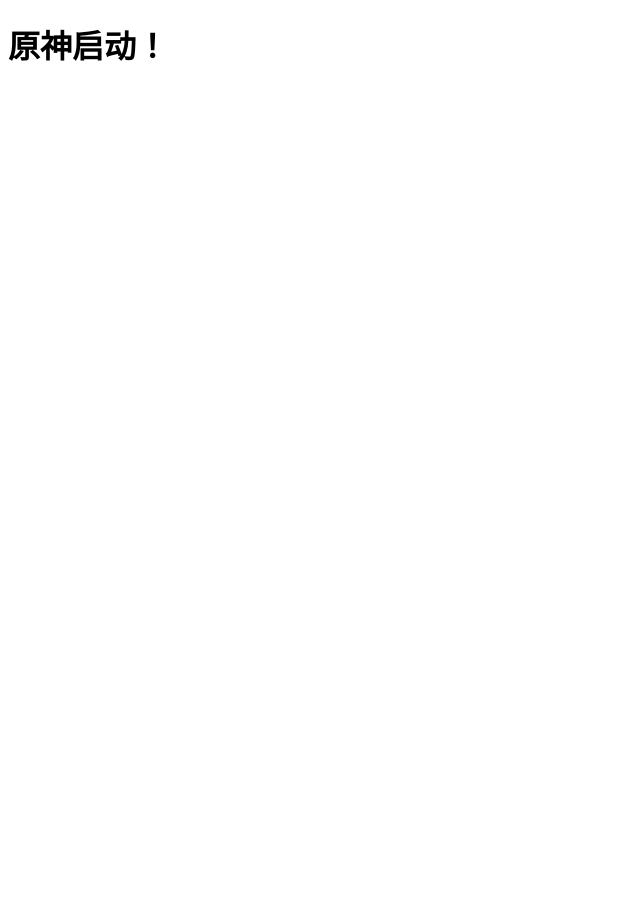
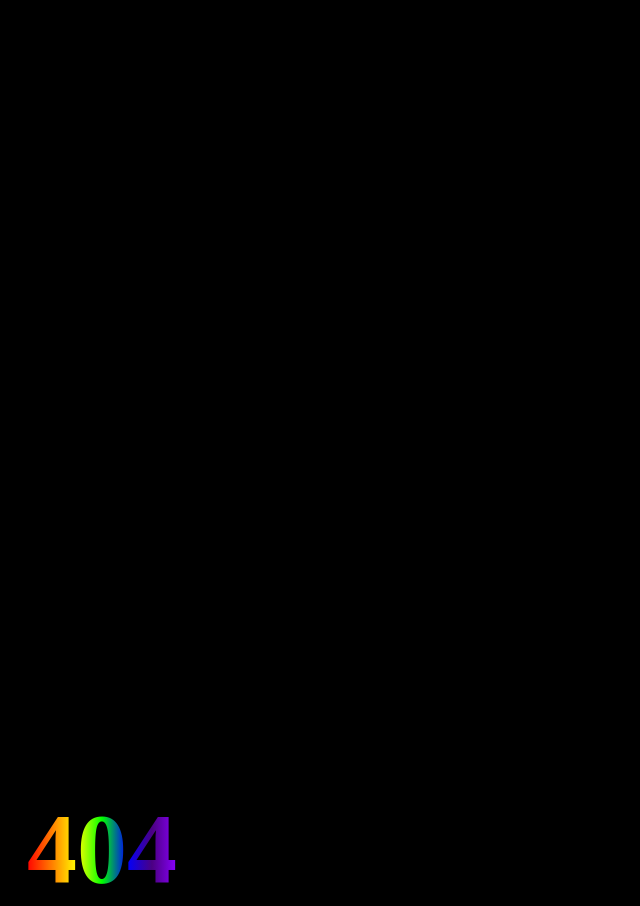
Before and after one commit to kkchara/ACGcard, a website: page static/html/404page.html in a window 1280 px wide. Shown: the whole page, without its empty margins (0-640 px from the left). Before the commit the page ends 800 px from the top, so only its background shows below. Drawn offline with Linux system fonts and the light colour scheme.

Commit message:
vercel 0.0.10

```diff
--- a/static/html/404page.html
+++ b/static/html/404page.html
@@ -3,9 +3,69 @@
 <head>
     <meta charset="UTF-8">
     <meta name="viewport" content="width=device-width, initial-scale=1.0">
-    <title>测试</title>
+    <title>404</title>
+    <style>
+        body {
+            display: flex;
+            justify-content: center;
+            align-items: center;
+            height: 100vh;
+            margin: 0;
+            background: #000; /* 背景设置为黑色 */
+            overflow: hidden; /* 防止文字溢出视口 */
+        }
+        h1 {
+            font-size: 100px;
+            font-weight: bold;
+            background: linear-gradient(90deg, #ff0000, #ff7f00, #ffff00, #00ff00, #0000ff, #4b0082, #8b00ff);
+            background-clip: text;
+            color: transparent;
+            position: absolute; /* 使用绝对定位来移动文字 */
+        }
+        @keyframes rotateText {
+            0% {
+                transform: rotate(0deg);
+            }
+            100% {
+                transform: rotate(360deg);
+            }
+        }
+        @keyframes rotateGradient {
+            0% {
+                background-position: 0% 50%;
+            }
+            100% {
+                background-position: 100% 50%;
+            }
+        }
+    </style>
 </head>
 <body>
-    <h1>原神启动！</h1>
+    <h1>404</h1>
+    <script>
+        function getRandomPosition(element) {
+            var x = window.innerWidth + element.offsetWidth;
+            var y = window.innerHeight + element.offsetHeight;
+            var randomX = Math.floor((Math.random()*2-1) * x);
+            var randomY = Math.floor((Math.random()*2-1) * y);
+            return [randomX, randomY];
+        }
+
+        function moveElement(element) {
+            var position = getRandomPosition(element);
+            element.style.transform = 'translate(' + position[0] + 'px, ' + position[1] + 'px)';
+        }
+
+        var h1Element = document.querySelector('h1');
+        var rotateTextAnimation = h1Element.style.animation;
+        h1Element.style.animation = 'none'; // 清除动画以重置动画时间
+        requestAnimationFrame(() => {
+            h1Element.style.animation = rotateTextAnimation; // 重新应用动画
+        });
+
+        setInterval(() => {
+            moveElement(h1Element);
+        }, 20); // 每?秒移动一次
+    </script>
 </body>
 </html>
```
